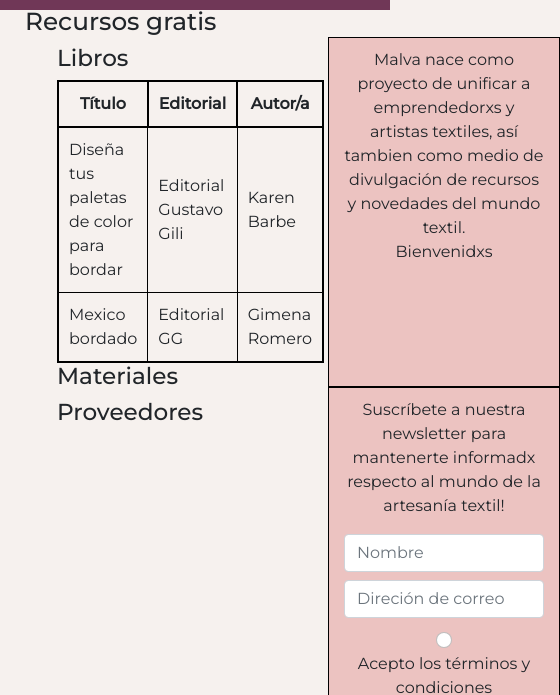
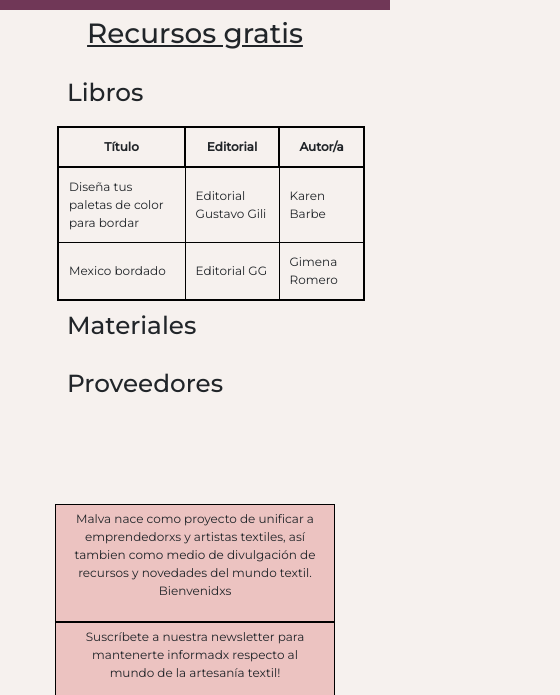
Before and after one commit to NatiBorjas/Malva, a website: page pages/recursosgratis.html in a window 390 px wide. Shown: the part 98-793 px from the top of the page, 560 px wide, since content can reach past the window. Drawn offline with nearby package versions, Linux system fonts and the light colour scheme.

Commit message:
Adding media queries and SASS

```diff
--- a/pages/recursosgratis.html
+++ b/pages/recursosgratis.html
@@ -74,10 +74,10 @@
     <div class="grid">
         <!-- Contenido principal -->
         <main>
-            <h2>Recursos gratis</h2>
+            <h1 class="centrado">Recursos gratis</h1>
             <ul class="recursos">
                 <li>
-                    <h3>Libros</h3>
+                    <h2>Libros</h2>
                 </li>
                     <div>
                         <table class="tabla-recursos" cellpadding=10>
@@ -103,10 +103,10 @@
                         </table>
                     </div>
                 <li>
-                    <h3>Materiales</h3>
+                    <h2>Materiales</h2>
                 </li>
                 <li>
-                    <h3>Proveedores</h3>
+                    <h2>Proveedores</h2>
                 </li>
             </ul>
         </main>
@@ -179,7 +179,7 @@
                 </ul>
             </div>
             <div>
-                <h5>Términos y condiciones - 2021 © Todos los derechos reservados</h5>
+                <h6>Términos y condiciones - 2021 © Todos los derechos reservados</h6>
             </div>
         </footer>
     </div>
--- a/scss/_general.scss
+++ b/scss/_general.scss
@@ -14,7 +14,6 @@ body{
     }
 }
 
-
 /*======================*/
 /*  Estructura general  */
 /*======================*/
@@ -25,7 +24,7 @@ body{
     "main side"
     "main side"
     "footer footer";
-    grid-template-columns: 70vw 30vw;
+    grid-template-columns: 70% 30%;
     margin-top: 80px;
 }
 
@@ -52,6 +51,14 @@ main{
     padding: 25px;
 }
 
+h1 {
+    text-decoration: underline;
+}
+
+h1, h2, h3 {
+    padding: 10px;
+}
+
 /*======================*/
 /*        Footer        */
 /*======================*/
@@ -72,3 +79,31 @@ footer{
     width: 30px;
     text-decoration: none;
 }
+
+/*======================*/
+/*        Queries       */
+/*======================*/
+
+@media screen and (max-width: 990px) {
+    body {
+        font-size: 12px;
+    }
+    .grid {
+        display: grid;
+        grid-template-columns: 2fr 1fr;
+    }
+    aside {
+        display: inline;
+        padding-top: 40px;
+    }
+}
+
+@media screen and (max-width: 620px) {
+    body {
+        font-size: 12px; }
+    .grid {
+    display: flex;
+    flex-flow: column wrap;
+    grid-template-columns: 320px; }
+    footer {
+    width: auto; } }
--- a/scss/_menu-der.scss
+++ b/scss/_menu-der.scss
@@ -11,7 +11,7 @@ ol{
 }
 .item-menu-der{
     border: $border-tb-in;
-    padding: 10px 15px;
+    padding: 5px 15px;
     background-color: $back-color;
     border-collapse: collapse;
     flex: $item-flex;
--- a/scss/_tienda.scss
+++ b/scss/_tienda.scss
@@ -17,8 +17,9 @@
 .move{
     height: 200px;
     width: 200px;
+    padding: 5px;
     transition: all .2s ease-in-out;
+    &:hover {
+        transform: scale(120%);
+    }
 }
-.move:hover {
-    transform: scale(120%);
-}
--- a/scss/stylesheet.scss
+++ b/scss/stylesheet.scss
@@ -1,5 +1,4 @@
 @import "variables";
-@import "mediaqueries";
 @import "general";
 @import "nav";
 @import "menu-der";
```
Also changed, not shown: index.html (+1 -1 lines), pages/sobremi.html (+1 -1 lines), pages/tienda.html (+5 -5 lines), scss/_mediaqueries.scss (deleted, +0 -13 lines), css/main.css, public/img/Vero.PNG, public/img/tejer_publico.jpg.
